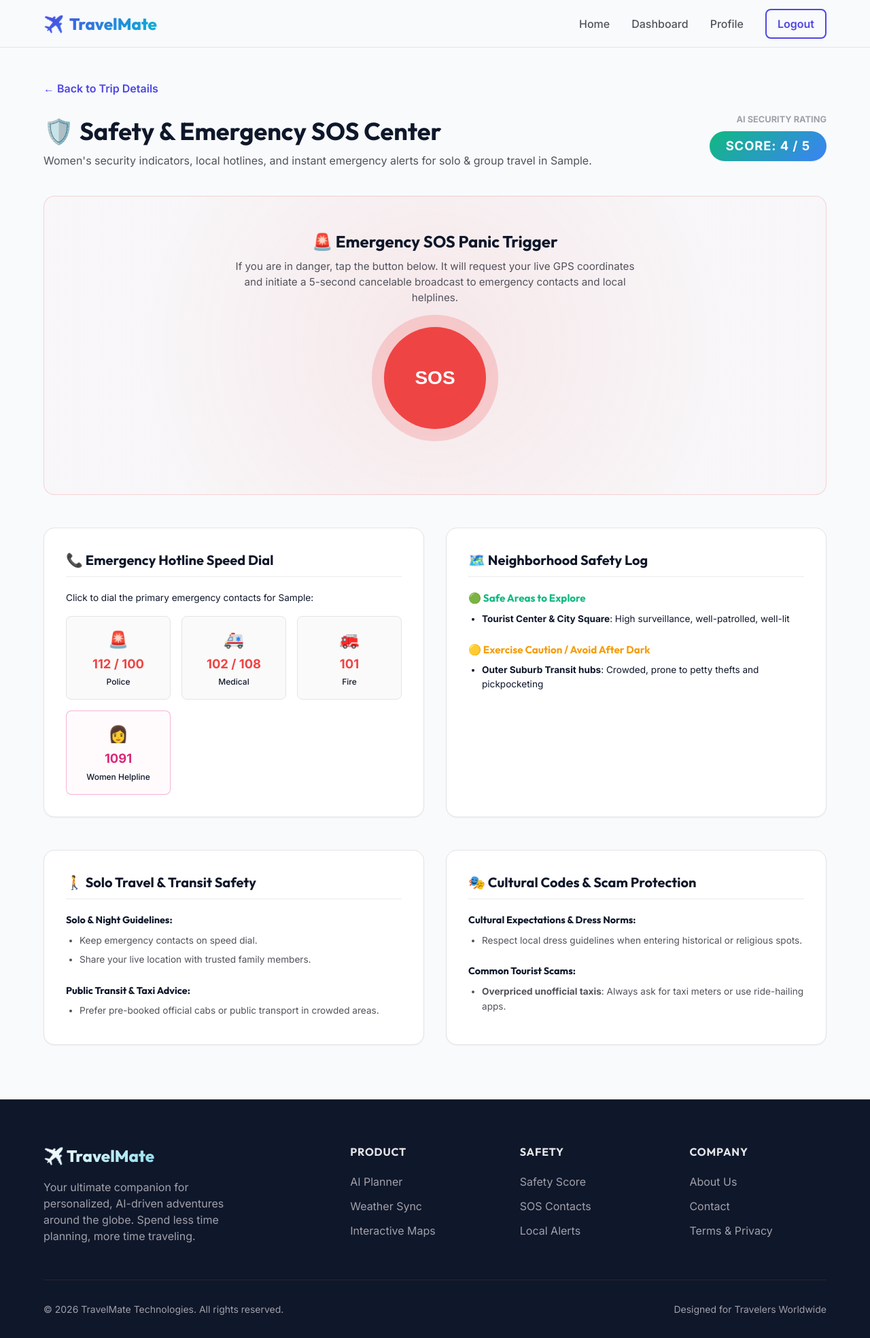
After one commit to shreyasTalwar/TravelMate-AI-Powered-Smart-Travel-Planner, a Flask app: page /trips/1/safety in a window 1280 px wide. The commit adds this page. Shown: the whole page at 68% size. Run offline with Flask 3, Linux system fonts and the light colour scheme; the visitor is signed in with stand-in values (Sample User, id 1); tables that the repository leaves empty hold one stand-in row (values such as "Sample post"); a database or web service that is not in the repository returns one stand-in record (values such as "Sample title"); data that the repository does not hold is empty; some libraries are stand-ins or nearby versions.

Commit message:
integrate women safety module and SOS emergency panel

```diff
--- a/models/__init__.py
+++ b/models/__init__.py
@@ -3,3 +3,4 @@ from models.trip import Trip
 from models.itinerary import Itinerary
 from models.poi import POI
 from models.expense import Expense
+from models.safety import SafetyAssessment
--- a/routes/trips.py
+++ b/routes/trips.py
@@ -1,7 +1,7 @@
 from datetime import date, datetime
 from flask import Blueprint, render_template, redirect, url_for, flash, request, session, current_app, jsonify, make_response
 from extensions import db
-from models import Trip, User, Itinerary, Expense
+from models import Trip, User, Itinerary, Expense, SafetyAssessment
 from routes.forms import TripForm
 from utils.decorators import login_required
 from services.ai import generate_itinerary_data, adapt_itinerary_for_weather
@@ -408,3 +408,69 @@ def export_budget(trip_id):
     response.headers["Content-Disposition"] = f"attachment; filename=budget_trip_{trip.id}_{trip.destination.lower()}.csv"
     response.headers["Content-type"] = "text/csv"
     return response
+
+@trips_bp.route('/trips/<int:trip_id>/safety', methods=['GET'])
+@login_required
+def safety(trip_id):
+    trip = Trip.query.filter_by(id=trip_id, user_id=session['user_id']).first_or_404()
+
+    destination_key = trip.destination.strip().lower()
+
+    # Check if safety assessment is cached
+    assessment = SafetyAssessment.query.filter_by(destination=destination_key).first()
+
+    if not assessment:
+        from services.ai import generate_safety_assessment
+        try:
+            score, data = generate_safety_assessment(trip.destination)
+            assessment = SafetyAssessment(
+                destination=destination_key,
+                safety_score=score,
+                safety_data=data
+            )
+            db.session.add(assessment)
+            db.session.commit()
+        except Exception as e:
+            db.session.rollback()
+            current_app.logger.error(f"Failed to generate safety assessment: {str(e)}")
+            # Define safe fallback structure
+            fallback_data = {
+                "safety_score": 4,
+                "emergency_contacts": {
+                    "police": "112 / 100",
+                    "medical": "102 / 108",
+                    "fire": "101",
+                    "women_helpline": "1091"
+                },
+                "neighborhoods": {
+                    "safe_zones": [{"name": "Tourist Center & City Square", "reason": "High surveillance, well-patrolled, well-lit"}],
+                    "caution_zones": [{"name": "Outer Suburb Transit hubs", "reason": "Crowded, prone to petty thefts and pickpocketing"}]
+                },
+                "solo_travel_advice": ["Keep emergency contacts on speed dial.", "Share your live location with trusted family members."],
+                "transit_safety": ["Prefer pre-booked official cabs or public transport in crowded areas."],
+                "cultural_guidelines": ["Respect local dress guidelines when entering historical or religious spots."],
+                "common_scams": [{"name": "Overpriced unofficial taxis", "warning": "Always ask for taxi meters or use ride-hailing apps."}]
+            }
+            assessment = SafetyAssessment(
+                destination=destination_key,
+                safety_score=4,
+                safety_data=fallback_data
+            )
+
+    return render_template('trips/safety.html', trip=trip, assessment=assessment)
+
+@trips_bp.route('/trips/<int:trip_id>/safety/alert', methods=['POST'])
+@login_required
+def safety_alert(trip_id):
+    trip = Trip.query.filter_by(id=trip_id, user_id=session['user_id']).first_or_404()
+
+    lat = request.json.get('lat')
+    lon = request.json.get('lon')
+
+    # Log the coordinates for emergency tracking
+    current_app.logger.warning(f"EMERGENCY SOS ALERT TRIGGERED by User ID {session['user_id']} for Trip ID {trip.id} ({trip.destination}). Location coordinates: Lat {lat}, Lon {lon}")
+
+    return jsonify({
+        "success": True,
+        "message": "SOS Panic Alert broadcasted successfully to your emergency contacts!"
+    })
--- /dev/null
+++ b/templates/trips/safety.html
@@ -0,0 +1,419 @@
+{% extends "base.html" %}
+
+{% block title %}Safety & Emergency SOS - {{ trip.destination }}{% endblock %}
+
+{% block extra_css %}
+<style>
+    /* Pulsing SOS Panic Button */
+    .sos-container {
+        display: flex;
+        flex-direction: column;
+        align-items: center;
+        justify-content: center;
+        background: radial-gradient(circle, rgba(239, 68, 68, 0.1) 0%, rgba(239, 68, 68, 0.02) 70%);
+        border-radius: var(--radius-lg);
+        border: 1px solid rgba(239, 68, 68, 0.2);
+        padding: 3rem;
+        text-align: center;
+        margin-bottom: 3rem;
+        position: relative;
+        overflow: hidden;
+    }
+    .sos-btn {
+        width: 150px;
+        height: 150px;
+        border-radius: 50%;
+        background-color: var(--danger);
+        color: white;
+        font-size: 1.75rem;
+        font-weight: 800;
+        border: 8px solid rgba(239, 68, 68, 0.3);
+        cursor: pointer;
+        display: flex;
+        align-items: center;
+        justify-content: center;
+        box-shadow: 0 10px 25px rgba(239, 68, 68, 0.5);
+        outline: none;
+        transition: transform 0.2s ease, box-shadow 0.2s ease;
+        animation: pulseSOS 2s infinite;
+    }
+    .sos-btn:hover {
+        transform: scale(1.05);
+        box-shadow: 0 15px 30px rgba(239, 68, 68, 0.6);
+    }
+    .sos-btn:active {
+        transform: scale(0.98);
+    }
+    @keyframes pulseSOS {
+        0% {
+            box-shadow: 0 0 0 0 rgba(239, 68, 68, 0.7);
+        }
+        70% {
+            box-shadow: 0 0 0 25px rgba(239, 68, 68, 0);
+        }
+        100% {
+            box-shadow: 0 0 0 0 rgba(239, 68, 68, 0);
+        }
+    }
+
+    /* Safety Score Gradients */
+    .score-badge {
+        display: inline-block;
+        padding: 0.5rem 1.5rem;
+        border-radius: 50px;
+        font-weight: 800;
+        font-size: 1.15rem;
+        color: white;
+        text-transform: uppercase;
+        letter-spacing: 0.05em;
+        margin-top: 0.5rem;
+        box-shadow: var(--shadow-sm);
+    }
+    .score-5 { background: linear-gradient(135deg, #10b981, #059669); } /* Safe Green */
+    .score-4 { background: linear-gradient(135deg, #10b981, #3b82f6); } /* Good Teal/Blue */
+    .score-3 { background: linear-gradient(135deg, #f59e0b, #d97706); } /* Caution Amber */
+    .score-2 { background: linear-gradient(135deg, #ef4444, #dc2626); } /* High Caution Red */
+    .score-1 { background: linear-gradient(135deg, #ef4444, #7f1d1d); } /* Severe Danger Dark Red */
+
+    /* Section Cards */
+    .safety-card {
+        background: white;
+        padding: 2rem;
+        border-radius: var(--radius-lg);
+        border: 1px solid var(--gray-200);
+        box-shadow: var(--shadow-sm);
+        height: 100%;
+    }
+    .safety-section-title {
+        font-size: 1.25rem;
+        font-weight: 700;
+        margin-bottom: 1.25rem;
+        border-bottom: 2px solid var(--gray-100);
+        padding-bottom: 0.5rem;
+        display: flex;
+        align-items: center;
+        gap: 0.5rem;
+    }
+
+    /* Hotlines speed dials */
+    .hotline-grid {
+        display: grid;
+        grid-template-columns: repeat(auto-fit, minmax(130px, 1fr));
+        gap: 1rem;
+        margin-top: 1rem;
+    }
+    .hotline-btn {
+        background: var(--gray-50);
+        border: 1px solid var(--gray-200);
+        padding: 1rem;
+        border-radius: var(--radius-md);
+        text-align: center;
+        text-decoration: none;
+        color: var(--dark);
+        font-weight: 700;
+        display: flex;
+        flex-direction: column;
+        align-items: center;
+        gap: 0.25rem;
+        transition: var(--transition);
+    }
+    .hotline-btn:hover {
+        background: var(--primary-light);
+        border-color: var(--primary);
+        color: var(--primary);
+        transform: translateY(-2px);
+    }
+    .hotline-icon {
+        font-size: 1.5rem;
+    }
+    .hotline-num {
+        font-size: 1.15rem;
+        color: var(--danger);
+    }
+    .hotline-label {
+        font-size: 0.75rem;
+        color: var(--gray-500);
+        font-weight: 500;
+    }
+</style>
+{% endblock %}
+
+{% block content %}
+<div class="container" style="margin-top: 3rem; margin-bottom: 5rem;">
+    <!-- Back Link -->
+    <a href="{{ url_for('trips.view', trip_id=trip.id) }}" style="color: var(--primary); font-weight: 600; display: inline-flex; align-items: center; gap: 0.25rem; margin-bottom: 1.5rem;">
+        &larr; Back to Trip Details
+    </a>
+
+    <!-- Title Header -->
+    <div style="display: flex; justify-content: space-between; align-items: flex-start; flex-wrap: wrap; margin-bottom: 2.5rem; gap: 1.5rem;">
+        <div>
+            <h1 style="font-size: 2.25rem; display: flex; align-items: center; gap: 0.5rem;">
+                <span>🛡️</span> Safety & Emergency SOS Center
+            </h1>
+            <p style="color: var(--gray-600); margin: 0.25rem 0 0 0;">Women's security indicators, local hotlines, and instant emergency alerts for solo & group travel in {{ trip.destination }}.</p>
+        </div>
+
+        <div style="text-align: right;">
+            <p style="margin: 0; font-size: 0.8rem; font-weight: 700; text-transform: uppercase; color: var(--gray-400);">AI Security Rating</p>
+            <span class="score-badge score-{{ assessment.safety_score }}">
+                Score: {{ assessment.safety_score }} / 5
+            </span>
+        </div>
+    </div>
+
+    <!-- SOS Panic Trigger Panel -->
+    <div class="sos-container">
+        <h2 style="font-size: 1.5rem; margin-bottom: 0.5rem;">🚨 Emergency SOS Panic Trigger</h2>
+        <p style="font-size: 0.95rem; color: var(--gray-600); max-width: 600px; margin-bottom: 2rem;">
+            If you are in danger, tap the button below. It will request your live GPS coordinates and initiate a 5-second cancelable broadcast to emergency contacts and local helplines.
+        </p>
+
+        <button id="sosButton" class="sos-btn">SOS</button>
+
+        <!-- Coordinates Display -->
+        <div id="gpsLocation" style="margin-top: 1.5rem; font-size: 0.9rem; font-weight: 600; color: var(--gray-700); min-height: 24px;"></div>
+
+        <!-- Countdown overlay -->
+        <div id="countdownPanel" style="display: none; margin-top: 1.5rem;">
+            <p style="color: var(--danger); font-weight: 700; font-size: 1.15rem; margin-bottom: 0.5rem;">
+                Broadcasting Emergency SOS in <span id="countdownSeconds">5</span> seconds...
+            </p>
+            <button id="cancelSosButton" class="btn btn-outline" style="border-color: var(--danger); color: var(--danger);">Cancel Emergency SOS</button>
+        </div>
+    </div>
+
+    <!-- Details Grid -->
+    <div style="display: grid; grid-template-columns: repeat(auto-fit, minmax(320px, 1fr)); gap: 2rem; margin-bottom: 3rem;">
+
+        <!-- Card 1: Local Emergency Hotlines -->
+        <div class="safety-card">
+            <h3 class="safety-section-title">📞 Emergency Hotline Speed Dial</h3>
+            <p style="font-size: 0.85rem; color: var(--gray-500); margin-bottom: 1rem;">Click to dial the primary emergency contacts for {{ trip.destination }}:</p>
+
+            <div class="hotline-grid">
+                <a href="tel:{{ assessment.safety_data.emergency_contacts.police }}" class="hotline-btn">
+                    <span class="hotline-icon">🚨</span>
+                    <span class="hotline-num">{{ assessment.safety_data.emergency_contacts.police }}</span>
+                    <span class="hotline-label">Police</span>
+                </a>
+                <a href="tel:{{ assessment.safety_data.emergency_contacts.medical }}" class="hotline-btn">
+                    <span class="hotline-icon">🚑</span>
+                    <span class="hotline-num">{{ assessment.safety_data.emergency_contacts.medical }}</span>
+                    <span class="hotline-label">Medical</span>
+                </a>
+                <a href="tel:{{ assessment.safety_data.emergency_contacts.fire }}" class="hotline-btn">
+                    <span class="hotline-icon">🚒</span>
+                    <span class="hotline-num">{{ assessment.safety_data.emergency_contacts.fire }}</span>
+                    <span class="hotline-label">Fire</span>
+                </a>
+                <a href="tel:{{ assessment.safety_data.emergency_contacts.women_helpline }}" class="hotline-btn" style="border-color: rgba(236, 72, 153, 0.4); background-color: rgba(236, 72, 153, 0.02);">
+                    <span class="hotline-icon">👩</span>
+                    <span class="hotline-num" style="color: #db2777;">{{ assessment.safety_data.emergency_contacts.women_helpline }}</span>
+                    <span class="hotline-label">Women Helpline</span>
+                </a>
+            </div>
+        </div>
+
+        <!-- Card 2: Safe vs Caution Zones -->
+        <div class="safety-card">
+            <h3 class="safety-section-title">🗺️ Neighborhood Safety Log</h3>
+            <div style="display: flex; flex-direction: column; gap: 1.25rem;">
+                <div>
+                    <h4 style="color: var(--success); font-size: 0.95rem; font-weight: 700; margin-bottom: 0.5rem; display: flex; align-items: center; gap: 0.25rem;">
+                        🟢 Safe Areas to Explore
+                    </h4>
+                    <ul style="padding-left: 1.25rem; font-size: 0.85rem; color: var(--gray-700); line-height: 1.5;">
+                        {% for zone in assessment.safety_data.neighborhoods.safe_zones %}
+                            <li style="margin-bottom: 0.25rem;"><strong>{{ zone.name }}</strong>: {{ zone.reason }}</li>
+                        {% endfor %}
+                    </ul>
+                </div>
+                <div>
+                    <h4 style="color: var(--warning); font-size: 0.95rem; font-weight: 700; margin-bottom: 0.5rem; display: flex; align-items: center; gap: 0.25rem;">
+                        🟡 Exercise Caution / Avoid After Dark
+                    </h4>
+                    <ul style="padding-left: 1.25rem; font-size: 0.85rem; color: var(--gray-700); line-height: 1.5;">
+                        {% for zone in assessment.safety_data.neighborhoods.caution_zones %}
+                            <li style="margin-bottom: 0.25rem;"><strong>{{ zone.name }}</strong>: {{ zone.reason }}</li>
+                        {% endfor %}
+                    </ul>
+                </div>
+            </div>
+        </div>
+
+    </div>
+
+    <!-- Security Guides Details Grid -->
+    <div style="display: grid; grid-template-columns: repeat(auto-fit, minmax(320px, 1fr)); gap: 2rem;">
+
+        <!-- Card 3: Solo Travel & Transit Advice -->
+        <div class="safety-card">
+            <h3 class="safety-section-title">🚶 Solo Travel & Transit Safety</h3>
+            <div style="margin-bottom: 1.5rem;">
+                <h4 style="font-size: 0.9rem; font-weight: 700; color: var(--gray-700); margin-bottom: 0.5rem;">Solo & Night Guidelines:</h4>
+                <ul style="padding-left: 1.25rem; font-size: 0.85rem; color: var(--gray-600); line-height: 1.6;">
+                    {% for item in assessment.safety_data.solo_travel_advice %}
+                        <li style="margin-bottom: 0.4rem;">{{ item }}</li>
+                    {% endfor %}
+                </ul>
+            </div>
+            <div>
+                <h4 style="font-size: 0.9rem; font-weight: 700; color: var(--gray-700); margin-bottom: 0.5rem;">Public Transit & Taxi Advice:</h4>
+                <ul style="padding-left: 1.25rem; font-size: 0.85rem; color: var(--gray-600); line-height: 1.6;">
+                    {% for item in assessment.safety_data.transit_safety %}
+                        <li style="margin-bottom: 0.4rem;">{{ item }}</li>
+                    {% endfor %}
+                </ul>
+            </div>
+        </div>
+
+        <!-- Card 4: Cultural Norms & Scam Prevention -->
+        <div class="safety-card">
+            <h3 class="safety-section-title">🎭 Cultural Codes & Scam Protection</h3>
+            <div style="margin-bottom: 1.5rem;">
+                <h4 style="font-size: 0.9rem; font-weight: 700; color: var(--gray-700); margin-bottom: 0.5rem;">Cultural Expectations & Dress Norms:</h4>
+                <ul style="padding-left: 1.25rem; font-size: 0.85rem; color: var(--gray-600); line-height: 1.6;">
+                    {% for item in assessment.safety_data.cultural_guidelines %}
+                        <li style="margin-bottom: 0.4rem;">{{ item }}</li>
+                    {% endfor %}
+                </ul>
+            </div>
+            <div>
+                <h4 style="font-size: 0.9rem; font-weight: 700; color: var(--gray-700); margin-bottom: 0.5rem;">Common Tourist Scams:</h4>
+                <ul style="padding-left: 1.25rem; font-size: 0.85rem; color: var(--gray-600); line-height: 1.6;">
+                    {% for scam in assessment.safety_data.common_scams %}
+                        <li style="margin-bottom: 0.4rem;"><strong>{{ scam.name }}</strong>: {{ scam.warning }}</li>
+                    {% endfor %}
+                </ul>
+            </div>
+        </div>
+
+    </div>
+</div>
+{% endblock %}
+
+{% block extra_js %}
+<script>
+    document.addEventListener('DOMContentLoaded', () => {
+        const sosButton = document.getElementById('sosButton');
+        const gpsLocation = document.getElementById('gpsLocation');
+        const countdownPanel = document.getElementById('countdownPanel');
+        const countdownSeconds = document.getElementById('countdownSeconds');
+        const cancelSosButton = document.getElementById('cancelSosButton');
+
+        let timer = null;
+        let count = 5;
+        let coords = { lat: null, lon: null };
+
+        sosButton.addEventListener('click', () => {
+            // Check browser location support
+            if (navigator.geolocation) {
+                gpsLocation.innerHTML = "🛰️ Requesting high-precision GPS coordinates...";
+                navigator.geolocation.getCurrentPosition(
+                    (position) => {
+                        coords.lat = position.coords.latitude;
+                        coords.lon = position.coords.longitude;
+                        gpsLocation.innerHTML = `📍 GPS Fixed: Lat ${coords.lat.toFixed(5)}, Lon ${coords.lon.toFixed(5)}`;
+                        startSOSCountdown();
+                    },
+                    (error) => {
+                        console.error("GPS coordinates request denied:", error);
+                        gpsLocation.innerHTML = "⚠️ GPS location access denied. Proceeding with city defaults...";
+                        startSOSCountdown();
+                    },
+                    { enableHighAccuracy: true, timeout: 5000 }
+                );
+            } else {
+                gpsLocation.innerHTML = "❌ Browser geolocation unsupported. Proceeding with city defaults...";
+                startSOSCountdown();
+            }
+        });
+
+        function startSOSCountdown() {
+            // Reset countdown parameters
+            count = 5;
+            countdownSeconds.textContent = count;
+
+            // Toggle visual elements
+            sosButton.disabled = true;
+            countdownPanel.style.display = 'block';
+
+            // Start countdown interval
+            timer = setInterval(() => {
+                count--;
+                countdownSeconds.textContent = count;
+
+                // Play warning beep audio if supported
+                playWarningBeep();
+
+                if (count <= 0) {
+                    clearInterval(timer);
+                    dispatchSOSEmergencyAlert();
+                }
+            }, 1000);
+        }
+
+        cancelSosButton.addEventListener('click', () => {
+            if (timer) {
+                clearInterval(timer);
+                timer = null;
+            }
+            sosButton.disabled = false;
+            countdownPanel.style.display = 'none';
+            gpsLocation.innerHTML = "🚫 Emergency SOS Broadcast Canceled.";
+        });
+
+        function playWarningBeep() {
+            try {
+                const audioCtx = new (window.AudioContext || window.webkitAudioContext)();
+                const oscillator = audioCtx.createOscillator();
+                const gainNode = audioCtx.createGain();
+
+                oscillator.connect(gainNode);
+                gainNode.connect(audioCtx.destination);
+
+                oscillator.type = 'sine';
+                oscillator.frequency.setValueAtTime(880, audioCtx.currentTime); // A5 note
+                gainNode.gain.setValueAtTime(0.1, audioCtx.currentTime);
+
+                oscillator.start();
+                oscillator.stop(audioCtx.currentTime + 0.15); // beep duration
+            } catch (e) {
+                console.log("Audio warning beep not permitted by browser autplay policy.");
+            }
+        }
+
+        function dispatchSOSEmergencyAlert() {
+            countdownPanel.style.display = 'none';
+            gpsLocation.innerHTML = "📡 Broadcasting SOS Alert signals...";
+
+            // Post coordinates to our simulated alert logging API
+            fetch("{{ url_for('trips.safety_alert', trip_id=trip.id) }}", {
+                method: 'POST',
+                headers: {
+                    'Content-Type': 'application/json',
+                    'X-CSRFToken': "{{ csrf_token() }}"
+                },
+                json: true,
+                body: JSON.stringify(coords)
+            })
+            .then(res => res.json())
+            .then(data => {
+                if (data.success) {
+                    gpsLocation.innerHTML = `<span style="color: var(--danger); font-size: 1.1rem;">📢 SOS Alert Active: ${data.message}</span>`;
+                    alert("🚨 EMERGENCY SOS BROADCASTED:\n" + data.message + "\n\nCoordinates: Lat " + (coords.lat ? coords.lat.toFixed(5) : "City Center") + ", Lon " + (coords.lon ? coords.lon.toFixed(5) : "City Center"));
+                } else {
+                    gpsLocation.innerHTML = `<span style="color: var(--danger);">Broadcast failed: ${data.error}</span>`;
+                }
+                sosButton.disabled = false;
+            })
+            .catch(err => {
+                console.error("SOS fetch error:", err);
+                gpsLocation.innerHTML = '<span style="color: var(--danger);">Broadcast Error: Connection failed.</span>';
+                sosButton.disabled = false;
+            });
+        }
+    });
+</script>
+{% endblock %}
```
Also changed, not shown: migrations/versions/0d806b7f685b_add_safetyassessments_table.py (added, +41 -0 lines), models/safety.py (added, +21 -0 lines), services/ai.py (+124 -0 lines), templates/trips/view.html (+13 -0 lines).
